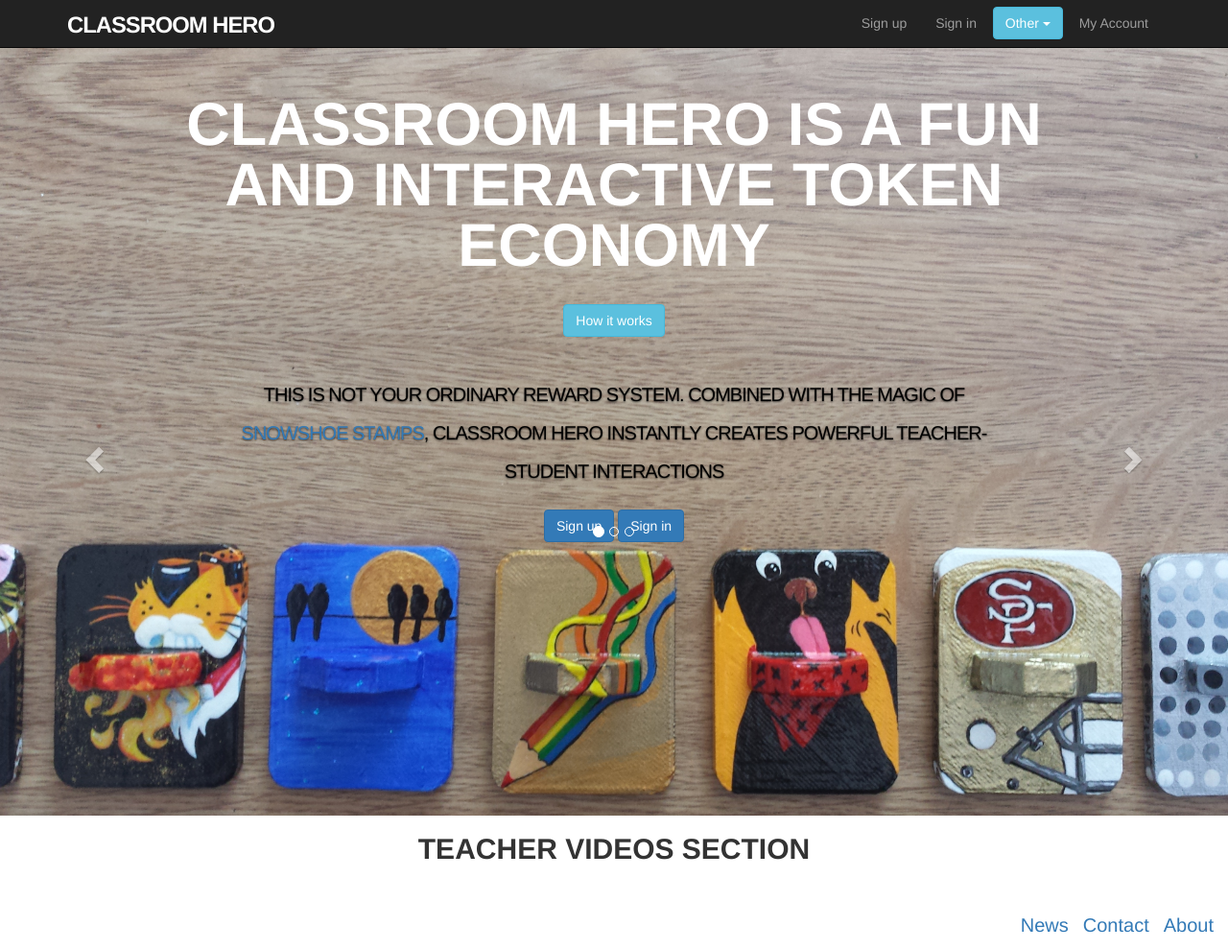
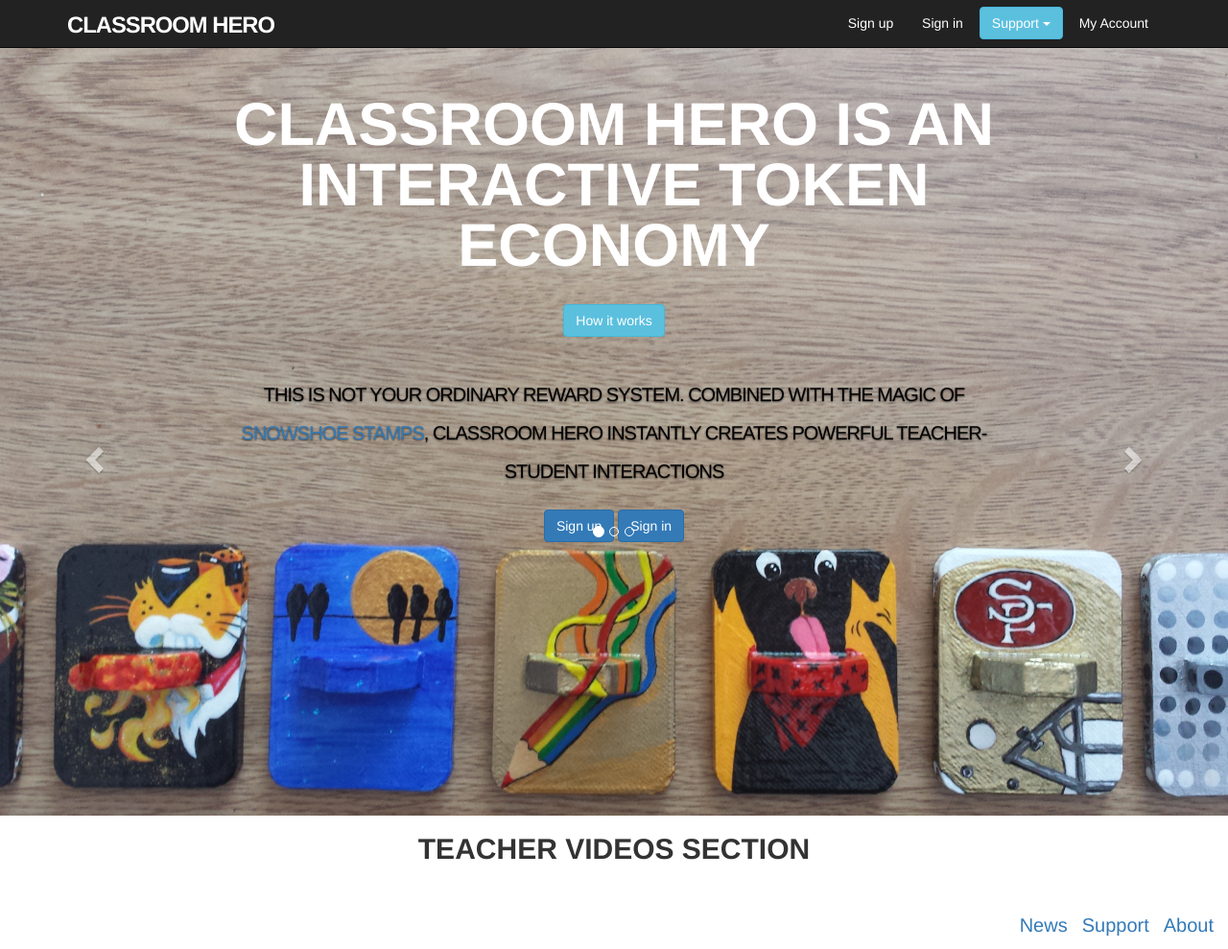
Before and after one commit to JoshNussbaum/classroom-hero-rails, a Rails app: page / in a window 1280 px wide. Shown: the whole page at 96% size. Run offline with Rails 7, Linux system fonts and the light colour scheme; style sheets or scripts are compiled from the project's sources; some libraries are stand-ins or nearby versions.

Commit message:
Navbar button and modal styling

```diff
--- a/workspace/web_app/app/assets/javascripts/application.js
+++ b/workspace/web_app/app/assets/javascripts/application.js
@@ -11,10 +11,11 @@
 // about supported directives.
 //
 //= require turbolinks
-//= require_tree .
 //= require bootstrap
 //= require bootstrap-modal
 //= require bootstrap-modalmanager
 //= require dropdown
 //= require jquery
 //= require jquery_ujs
+//= require bootstrap-sprockets
+//= require_tree .
--- a/workspace/web_app/app/assets/javascripts/dropdown.js
+++ b/workspace/web_app/app/assets/javascripts/dropdown.js
@@ -25,3 +25,13 @@
     }
   });
 });
+
+$("#signInModal").modal({
+    backdrop: false,
+    show: false
+});
+
+$("#signUpModal").modal({
+    backdrop: false,
+    show: false
+});
--- a/workspace/web_app/app/assets/stylesheets/application.css
+++ b/workspace/web_app/app/assets/stylesheets/application.css
@@ -10,8 +10,9 @@
  * defined in the other CSS/SCSS files in this directory. It is generally better to create a new
  * file per style scope.
  *
+ *= require bootstrap-modal
+
  *= require_tree .
  *= require_self
 
- *= require bootstrap-modal
  */
--- a/workspace/web_app/app/assets/stylesheets/custom.css.scss
+++ b/workspace/web_app/app/assets/stylesheets/custom.css.scss
@@ -24,6 +24,7 @@
   background-color:transparent;
 }
 
+
 header.splash {
     text-align: center;
     color: #fff;
@@ -48,8 +49,6 @@
         padding-bottom: 300px;
     }
 }
-
-
 
 textarea {
   resize: vertical;
@@ -107,13 +106,12 @@
    top: +7px;
 }
 
-.modal-backdrop {
-  background: none;
+.modal-body input{
+   margin: 0 auto;
 }
 
-.modal-body input{
-   margin: 0 auto;
- }
+
+.modal-backdrop, .modal-backdrop.fade.in { background-color: rgba(0,0,0,0); }
 
 
 
@@ -134,6 +132,7 @@
 }
 
 /* carousel */
+
 .carousel-caption{
     position:static;
     background-size:cover;
--- a/workspace/web_app/app/views/layouts/_footer.html.erb
+++ b/workspace/web_app/app/views/layouts/_footer.html.erb
@@ -2,7 +2,7 @@
   <nav>
     <ul>
       <li><%= link_to "About",   about_path %></li>
-      <li><%= link_to "Contact", contact_path %></li>
+      <li><%= link_to "Support", help_path %></li>
       <li><a href="http://news.railstutorial.org/">News</a></li>
     </ul>
   </nav>
--- a/workspace/web_app/app/views/layouts/_header.html.erb
+++ b/workspace/web_app/app/views/layouts/_header.html.erb
@@ -4,24 +4,27 @@
     <nav>
       <ul class="nav navbar-nav pull-right header">
 
-        <button type="button" class="btn btn-link" data-toggle="modal" data-target="#signUpModal" style="outline:none">
+        <button type="button" class="btn btn-link" data-toggle="modal" data-target="#signUpModal" style="outline:none; text-decoration: none !important; color: white;
+">
           Sign up
         </button>
-        <button type="button" class="btn btn-link" data-toggle="modal" data-target="#signInModal" style="outline:none">
+        <button type="button" class="btn btn-link" data-toggle="modal" data-target="#signInModal" style="outline:none; text-decoration: none !important; color: white;
+">
           Sign in
         </button>
 
         <div class="btn-group">
-            <button id ="otherButton" type="button" data-toggle="dropdown" class="btn btn-info dropdown-toggle">Other <span class="caret"></span></button>
-            <ul class="dropdown-menu" aria-labelledby="otherButton">
-                <li><%= link_to "Help", help_path %></li>
+            <button type="button" data-toggle="dropdown" class="btn btn-info dropdown-toggle">Support <span class="caret"></span></button>
+            <ul class="dropdown-menu">
+                <li><%= link_to "Help Center", help_path %></li>
                 <li><%= link_to "About", about_path %></li>
-                <li><%= link_to "Contact", contact_path %></li>
                 <li class="divider"></li>
+                <li><%= link_to "FAQs", contact_path %></li>
+
             </ul>
         </div>
 
-        <button type="button" class="btn btn-link" style="outline:none">
+        <button type="button" class="btn btn-link"  style="outline:none; text-decoration: none !important; color: white;">
           My Account
         </button>
       </ul>
--- a/workspace/web_app/app/views/pages/home.html.erb
+++ b/workspace/web_app/app/views/pages/home.html.erb
@@ -13,7 +13,7 @@
     </div>
     <header class="splash">
         <div class="center jumbotron">
-              <h1>Classroom Hero is a fun and interactive token economy</h1><br>
+              <h1>Classroom Hero is an interactive token economy</h1><br>
               <a class="btn btn-md btn-info" id="how-it-works-btn">How it works</a><br>
 
 
@@ -47,14 +47,12 @@
                 <div class="item">
                   <div class="carousel-caption">
                       <br><h2>Motivate a generation of learners with technology that will blow their minds!</h2><br>
-                      <h2> Check out what students are saying about Classroom Hero</h2><br>
                       <button type="button" class="btn btn-sm btn-primary"> Student Videos</button>
                   </div>
                 </div>
                 <div class="item">
                   <div class="carousel-caption">
-                      <br><h2>Teachers using Classroom Hero find their students are more motivated to learn and behave well. </h2>
-                      <br><h2>Check out what teachers are saying about Classroom Hero right now</h2><br>
+                      <br><h2>Teachers using Classroom Hero find their students are more motivated to learn and behave well. </h2><br>
                       <a class="btn btn-sm btn-primary" href="#teacherVideos"> Teacher Videos</a>
                       <br>
                   </div>
```
